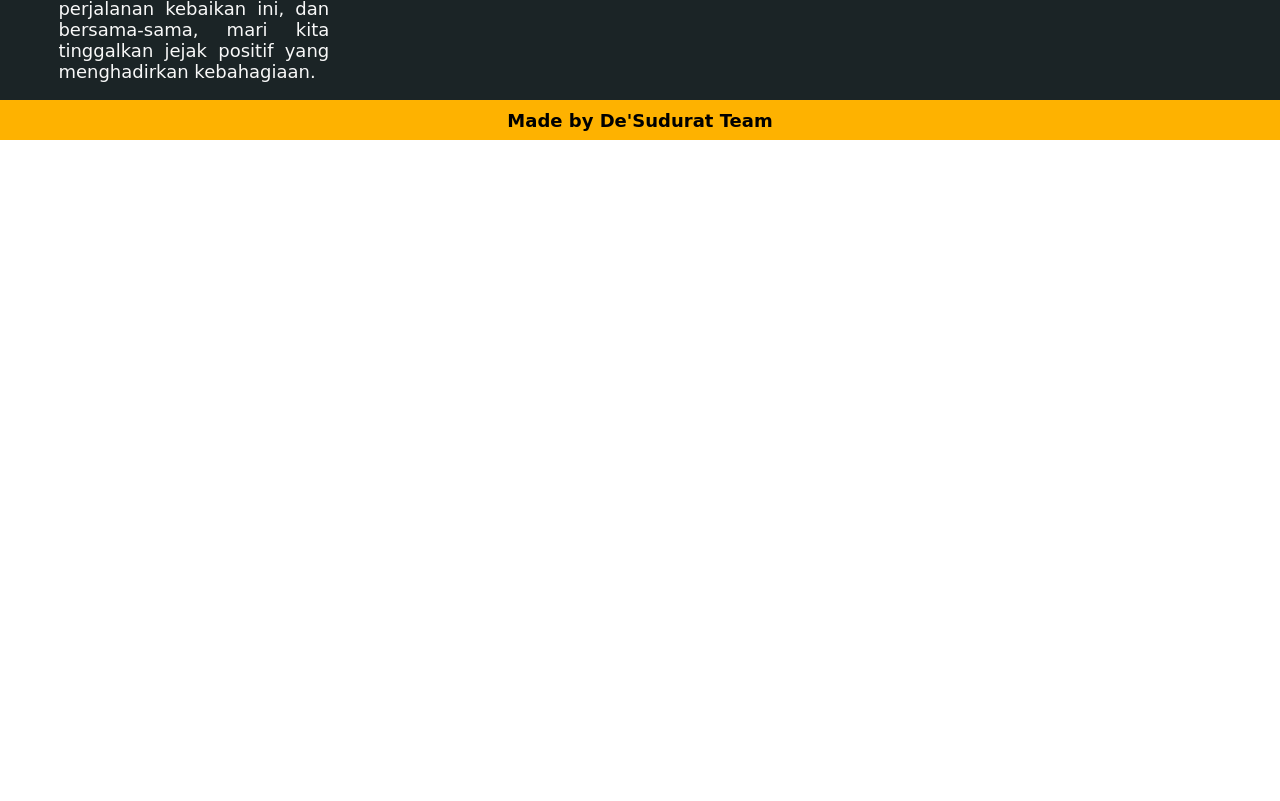
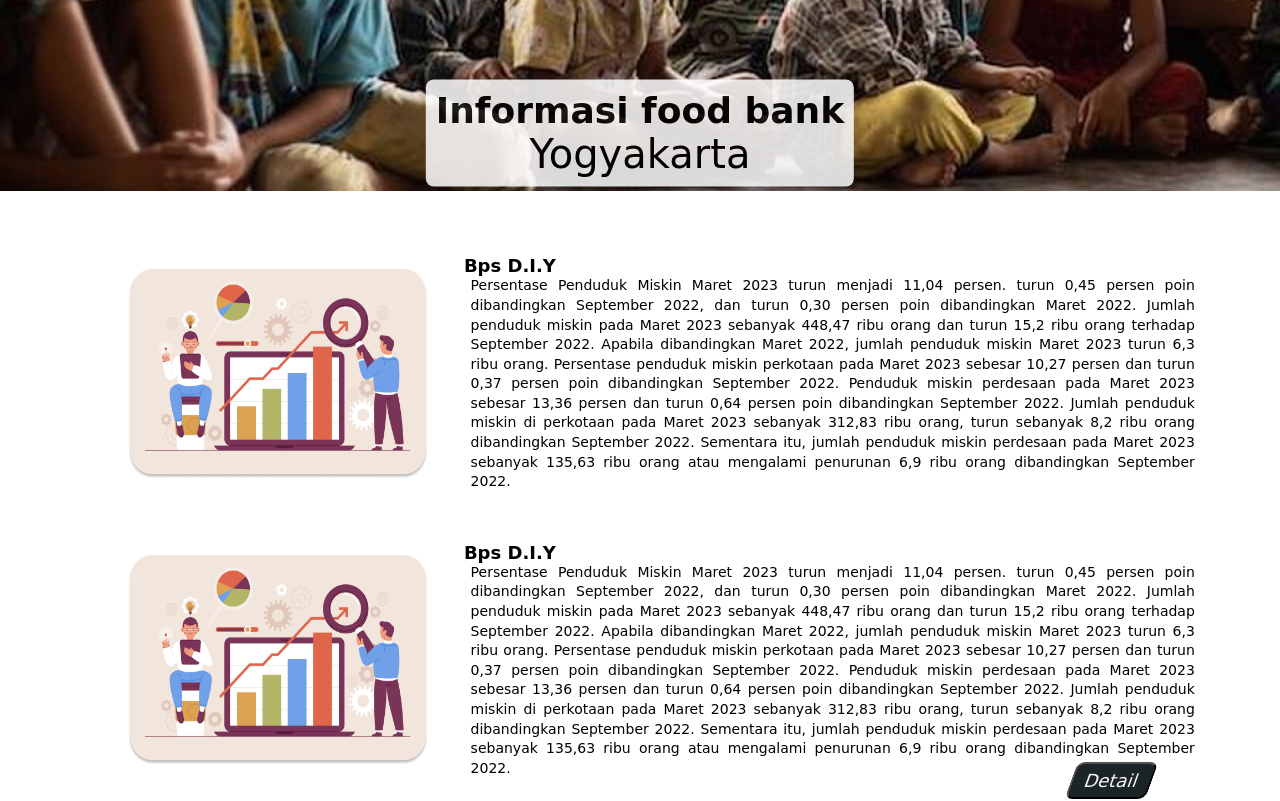
Before and after one commit to muammaralf/Massive-DeSudurat-FoodBank, a React (Vite) app: page /informasi in a window 1280 px wide. Shown: the part 420-1221 px from the top of the page. Before the commit the page ends 800 px from the top, so only its background shows below. Built offline with nearby package versions, Linux system fonts and the light colour scheme.

Commit message:
nambahin apa yaa tadi ada beberapa kok

```diff
--- a/src/Components/Button.jsx
+++ b/src/Components/Button.jsx
@@ -3,7 +3,7 @@ import React from "react";
 const Button = ({ TextButton }) => {
   return (
     <div>
-      <button type="button" className="btn">
+      <button type="button" className="button-all">
         {TextButton}
       </button>
     </div>
--- /dev/null
+++ b/src/Components/ButtonNext.jsx
@@ -0,0 +1,20 @@
+import React from "react";
+
+const ButtonNext = () => {
+  return (
+    <div className="container-button-next">
+      <svg
+        width="20"
+        height="20"
+        viewBox="0 0 20 20"
+        fill="none"
+        xmlns="http://www.w3.org/2000/svg"
+      >
+        <path d="M10 0L10 20L0 10Z" fill="#007BFF" />
+      </svg>
+      <span>Detail</span>
+    </div>
+  );
+};
+
+export default ButtonNext;
--- a/src/index.css
+++ b/src/index.css
@@ -216,4 +216,143 @@ li {
   display: flex;
   flex-direction: column;
   align-items: center;
+  margin: 3rem;
 }
+
+/* Button */
+.button-all {
+  padding: 6px 12px;
+  transform: skew(-20deg);
+  border-radius: 8px;
+  background-color: #1b2426;
+  color: #f8f8f8;
+}
+
+.container-button-next {
+  background-color: #1b2426;
+  color: #f8f8f8;
+  padding: 10px 15px;
+  font-size: 16px;
+  border: none;
+  border-radius: 4px;
+  cursor: pointer;
+  display: flex;
+  align-items: center;
+}
+
+.container-button-next .right-panah {
+  margin-right: 1.5rem;
+  background-color: #feb200;
+}
+
+.container-button-next-inner {
+  color: #f8f8f8;
+}
+
+.container-button-next-inner svg {
+  float: inline-start;
+}
+
+.container-button-next-inner span {
+  float: inline-start;
+  margin-right: -80px;
+  color: #f8f8f8;
+}
+
+/* Informasi.css */
+.container-bg {
+  width: 100%;
+}
+
+.container-bg1-informasi p {
+  margin-right: 10%;
+  margin-left: 5%;
+  font-size: 14px;
+  line-height: 1.4;
+  text-align: justify;
+}
+.container-bg1 {
+  width: 300px;
+  height: 210px;
+  margin-left: 10%;
+}
+.container-bg1-informasi {
+  margin-top: 60px;
+  display: flex;
+  align-items: center;
+}
+
+.container-bg1-informasi .container-bg1 {
+  margin-right: 5; /* Adjust the margin as needed */
+}
+
+.container-bg2-informasi p {
+  margin-right: 10%;
+  margin-left: 5%;
+  font-size: 14px;
+  line-height: 1.4;
+  text-align: justify;
+}
+.container-bg2 {
+  width: 300px;
+  height: 210px;
+  margin-left: 10%;
+}
+.container-bg2-informasi {
+  margin-top: 50px;
+  margin-bottom: 60px;
+  display: flex;
+  align-items: center;
+}
+
+.container-bg2-informasi .container-bg2 {
+  margin-right: 5;
+}
+.button-informasi .container-bg1-informasi,
+.container-bg2-informasi {
+  position: relative;
+}
+
+.ButtonContainer {
+  margin-top: 220px;
+  position: absolute;
+  right: 10%;
+  top: 0;
+}
+
+.container-bg-informasi {
+  position: relative;
+  width: 100%;
+}
+
+.container-bg-informasi {
+  position: relative;
+}
+
+/*Text dalam background */
+
+.image-with-text {
+  position: relative;
+  display: inline-block;
+}
+
+.text-overlay {
+  position: absolute;
+  top: 88%;
+  left: 50%;
+  transform: translate(-50%, -50%);
+  text-align: center;
+  color: black;
+  background: white;
+  opacity: 85%;
+  padding: 10px;
+  border-radius: 8px;
+}
+
+.text-overlay h1 {
+  margin: 0;
+  font-size: 2em;
+}
+.text-overlay p.location-text {
+  font-size: 40px;
+}
--- a/src/pages/Dashboard.jsx
+++ b/src/pages/Dashboard.jsx
@@ -1,14 +1,13 @@
 import React from "react";
 import Button from "../Components/Button";
 import DataPenyaluran from "../Components/DataPenyaluran";
+import ButtonNext from "../Components/ButtonNext";
 import "../index.css";
 
 const Dashboard = () => {
   return (
     <div className="coba aja ini deh">
-      Dashboard
-      <Button TextButton="Confirm" />
-      <DataPenyaluran />
+      <ButtonNext />
     </div>
   );
 };
--- a/src/pages/Informasi.jsx
+++ b/src/pages/Informasi.jsx
@@ -1,7 +1,76 @@
 import React from "react";
+import Button from "../Components/Button";
 
 const Informasi = () => {
-  return <div>Informasi</div>;
+  return (
+    <>
+      <div className="container-bg-informasi">
+        <div className="image-with-text">
+          <img
+            src="../src/assets/informasibg.png"
+            className="container-bg"
+            alt="Background"
+          />
+          <div className="text-overlay">
+            <h1>Informasi food bank</h1>
+            <p className="location-text">Yogyakarta</p>
+          </div>
+        </div>
+      </div>
+
+      <div className="container-bg1-informasi">
+        <img src="../src/assets/informasibg1.png" className="container-bg1" />
+        <div style={{ display: "flex", flexDirection: "column" }}>
+          <h1 style={{ marginLeft: "auto", marginRight: "85%" }}>Bps D.I.Y</h1>
+          <p>
+            Persentase Penduduk Miskin Maret 2023 turun menjadi 11,04 persen.
+            turun 0,45 persen poin dibandingkan September 2022, dan turun 0,30
+            persen poin dibandingkan Maret 2022. Jumlah penduduk miskin pada
+            Maret 2023 sebanyak 448,47 ribu orang dan turun 15,2 ribu orang
+            terhadap September 2022. Apabila dibandingkan Maret 2022, jumlah
+            penduduk miskin Maret 2023 turun 6,3 ribu orang. Persentase penduduk
+            miskin perkotaan pada Maret 2023 sebesar 10,27 persen dan turun 0,37
+            persen poin dibandingkan September 2022. Penduduk miskin perdesaan
+            pada Maret 2023 sebesar 13,36 persen dan turun 0,64 persen poin
+            dibandingkan September 2022. Jumlah penduduk miskin di perkotaan
+            pada Maret 2023 sebanyak 312,83 ribu orang, turun sebanyak 8,2 ribu
+            orang dibandingkan September 2022. Sementara itu, jumlah penduduk
+            miskin perdesaan pada Maret 2023 sebanyak 135,63 ribu orang atau
+            mengalami penurunan 6,9 ribu orang dibandingkan September 2022.
+          </p>
+          <div className="ButtonContainer">
+            <Button TextButton="Detail" />
+          </div>
+        </div>
+      </div>
+
+      <div className="container-bg2-informasi">
+        <img src="../src/assets/informasibg1.png" className="container-bg2" />
+        <div style={{ display: "flex", flexDirection: "column" }}>
+          <h1 style={{ marginLeft: "auto", marginRight: "85%" }}>Bps D.I.Y</h1>
+          <p>
+            Persentase Penduduk Miskin Maret 2023 turun menjadi 11,04 persen.
+            turun 0,45 persen poin dibandingkan September 2022, dan turun 0,30
+            persen poin dibandingkan Maret 2022. Jumlah penduduk miskin pada
+            Maret 2023 sebanyak 448,47 ribu orang dan turun 15,2 ribu orang
+            terhadap September 2022. Apabila dibandingkan Maret 2022, jumlah
+            penduduk miskin Maret 2023 turun 6,3 ribu orang. Persentase penduduk
+            miskin perkotaan pada Maret 2023 sebesar 10,27 persen dan turun 0,37
+            persen poin dibandingkan September 2022. Penduduk miskin perdesaan
+            pada Maret 2023 sebesar 13,36 persen dan turun 0,64 persen poin
+            dibandingkan September 2022. Jumlah penduduk miskin di perkotaan
+            pada Maret 2023 sebanyak 312,83 ribu orang, turun sebanyak 8,2 ribu
+            orang dibandingkan September 2022. Sementara itu, jumlah penduduk
+            miskin perdesaan pada Maret 2023 sebanyak 135,63 ribu orang atau
+            mengalami penurunan 6,9 ribu orang dibandingkan September 2022.
+          </p>
+          <div className="ButtonContainer">
+            <Button TextButton="Detail" />
+          </div>
+        </div>
+      </div>
+    </>
+  );
 };
 
 export default Informasi;
```
Also changed, not shown: src/assets/informasibg.png (added), src/assets/informasibg1.png (added).
